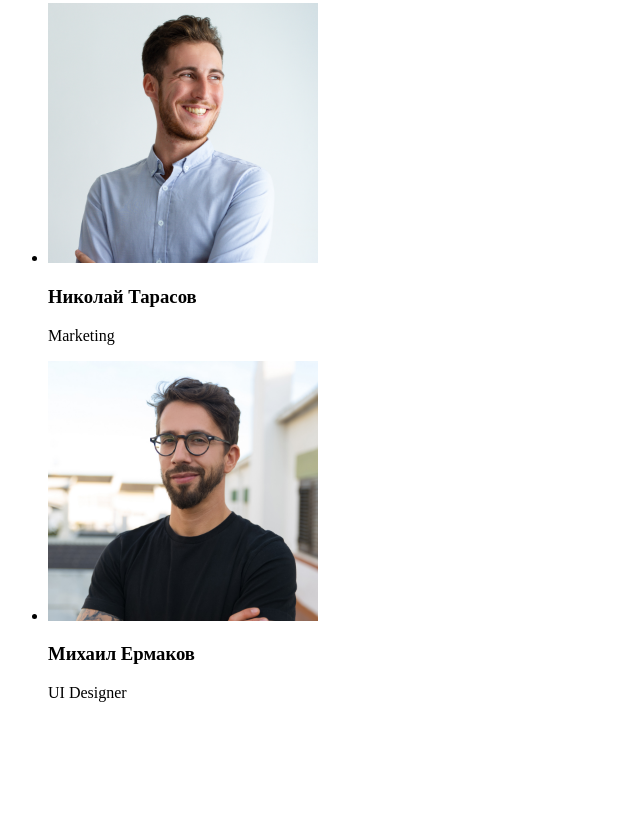
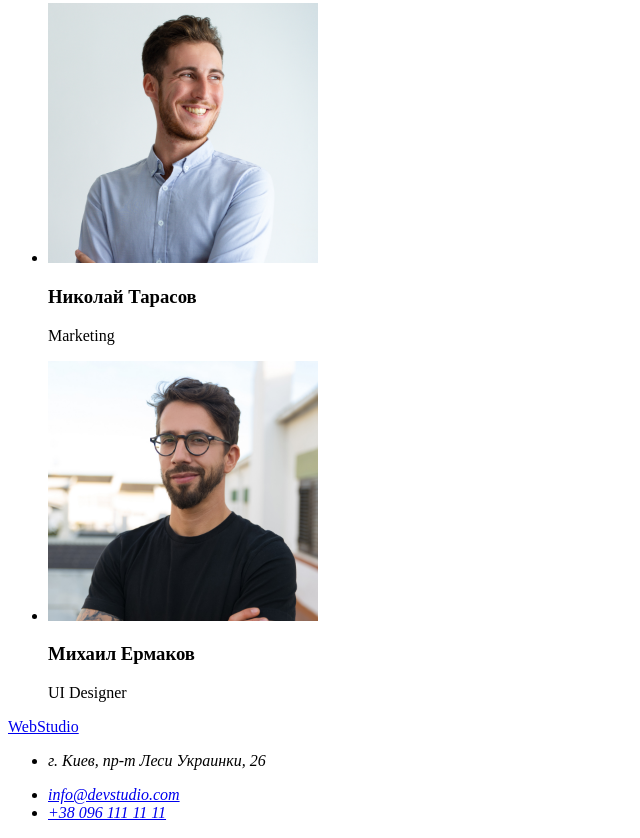
Before and after one commit to Viktor2020arey/goit-markup-hw-01, a plain HTML site: page index.html in a window 1280 px wide. Shown: the part 2330-3168 px from the top of the page, without its empty margins (0-640 px from the left). Before the commit the page ends 3048 px from the top, so only its background shows below. Drawn offline with Linux system fonts and the light colour scheme.

Commit message:
Финиш

```diff
--- a/index.html
+++ b/index.html
@@ -20,11 +20,12 @@
         </ul>
       </nav>
       <ul>
-        <li><a href="mailto: info@devstudio.com">info@devstudio.com</a></li>
-        <li><a href="tel: +380961111111">+38 096 111 11 11</a></li>
+        <li><a href="mailto:info@devstudio.com">info@devstudio.com</a></li>
+        <li><a href="tel:+380961111111">+38 096 111 11 11</a></li>
       </ul>
     </header>
 
+    <main>
       <!--block-hero-->
       <section>
         <h1>Эффективные решения для вашего бизнеса</h1>
@@ -52,15 +53,15 @@
           <li>
             <h3>Планирование</h3>
             <p>
-            Равным образом консультация с широким активом в значительной степени
-            обуславливает.
+              Равным образом консультация с широким активом в значительной
+              степени обуславливает.
             </p>
           </li>
           <li>
             <h3>Современные технологии</h3>
             <p>
-            Значимость этих проблем настолько очевидна, что реализация плановых
-            заданий.
+              Значимость этих проблем настолько очевидна, что реализация
+              плановых заданий.
             </p>
           </li>
         </ul>
@@ -132,8 +133,20 @@
           </li>
         </ul>
       </section>
+    </main>
 
     <!--footer-->
-    <footer></footer>
+    <footer>
+      <a href="/">
+        WebStudio
+      </a>
+      <address>
+        <ul>
+          <li><p>г. Киев, пр-т Леси Украинки, 26</p></li>
+          <li><a href="mailto:info@devstudio.com">info@devstudio.com</a></li>
+          <li><a href="tel:+380961111111">+38 096 111 11 11</a></li>
+        </ul>
+      </address>
+    </footer>
   </body>
 </html>
```
Lines whose indentation alone changed are shown as unchanged.
